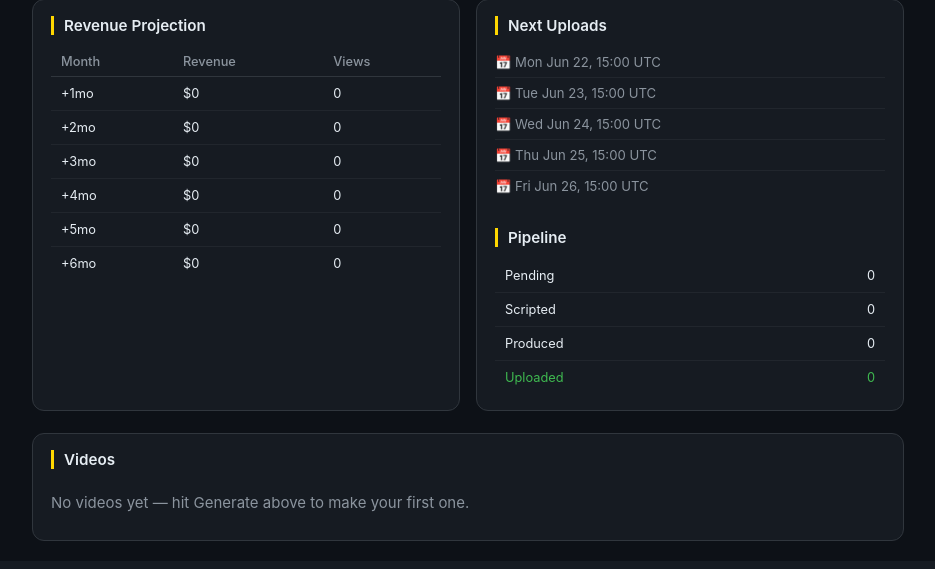
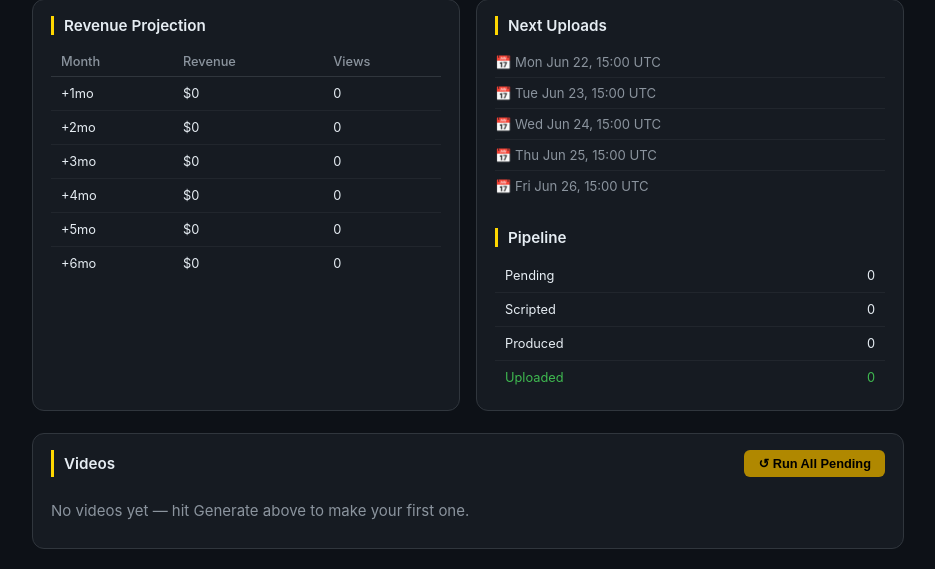
Before and after one commit to Joshuan23/Youtube-Faceless, a Flask app: page / in a window 1280 px wide. Shown: the part 516-1085 px from the top of the page, without its empty margins (172-1107 px from the left). Before the commit the page ends 1057 px from the top, so only its background shows below. Run offline with Flask 3, Linux system fonts and the light colour scheme; data that the repository does not hold is empty; some libraries are stand-ins or nearby versions.

Commit message:
Run All Pending button + Retry on every stuck status
- 'Run All Pending' button kicks off full pipeline for all non-uploaded videos at once
- /api/run-all endpoint fires a background thread per video
- Retry/Run button now shows on ALL statuses except 'uploaded' (was missing on 'pending')
- Startup cleanup now resets 'scripting' and 'voiced' in addition to 'uploading'

Co-Authored-By: Claude Sonnet 4.6 <noreply@anthropic.com>
Claude-Session: https://claude.ai/code/session_01YNcmHNQkZBha5UDuogtPfM

```diff
--- a/dashboard/app.py
+++ b/dashboard/app.py
@@ -45,10 +45,12 @@ _pipelines: dict[int, object] = {}
 # holds pending OAuth flow between requests
 _yt_flow = {}
 
-# On startup: reset any "uploading" videos to "error" — those threads died with the container
+# On startup: reset all in-progress statuses — those threads died with the container
+_STUCK_STATUSES = ["uploading", "scripting", "voiced"]
 try:
-    for v in db.list_videos(status="uploading", limit=100):
-        db.update_video(v["id"], status="error")
+    for _stuck in _STUCK_STATUSES:
+        for v in db.list_videos(status=_stuck, limit=100):
+            db.update_video(v["id"], status="error")
 except Exception:
     pass
 
@@ -192,6 +194,42 @@ def api_retry(video_id):
     return jsonify({"ok": True, "video_id": video_id})
 
 
+@app.route("/api/run-all", methods=["POST"])
+def api_run_all():
+    """Kick off full pipeline for every non-uploaded video."""
+    all_videos = db.list_videos(limit=100)
+    skipped_statuses = {"uploaded", "uploading"}
+    count = 0
+    for video in all_videos:
+        vid_id = video["id"]
+        status = video.get("status") or "pending"
+        if status in skipped_statuses:
+            continue
+        if _jobs.get(vid_id) == "running":
+            continue
+        topic = video.get("topic") or ""
+        niche  = video.get("niche") or "personal_finance"
+        if not topic:
+            continue
+        _jobs[vid_id] = "running"
+        count += 1
+
+        def _do(v_id=vid_id, t=topic, n=niche):
+            try:
+                from src.pipeline import Pipeline
+                p = Pipeline(skip_upload=False, dry_run=False, speed_mode=True)
+                _pipelines[v_id] = p
+                p.run_topic(t, n, video_id=v_id)
+                _jobs[v_id] = "done"
+            except Exception as e:
+                _jobs[v_id] = f"error: {e}"
+                db.update_video(v_id, status="error")
+
+        threading.Thread(target=_do, daemon=True).start()
+
+    return jsonify({"ok": True, "count": count})
+
+
 @app.route("/api/stats")
 def api_stats():
     return jsonify({
--- a/dashboard/templates/index.html
+++ b/dashboard/templates/index.html
@@ -205,7 +205,10 @@
 
   <!-- ── VIDEO TABLE ──────────────────────────────────────────────── -->
   <div class="card">
-    <div class="section-title">Videos</div>
+    <div class="section-title" style="display:flex;justify-content:space-between;align-items:center">
+      Videos
+      <button onclick="runAllPending(this)" style="padding:6px 14px;background:#b08800;color:#000;border:none;border-radius:6px;font-size:.8rem;cursor:pointer;font-weight:700">↺ Run All Pending</button>
+    </div>
     {% if videos %}
     <table>
       <thead><tr><th>Title</th><th>Status</th><th>Views</th><th>Revenue</th></tr></thead>
@@ -223,10 +226,12 @@
           </td>
           <td>
             <span class="badge badge-{{ v.status }}">{{ v.status }}</span>
-            {% if v.status == 'produced' %}
+            {% if v.status == 'uploaded' %}
+              {# nothing — already done #}
+            {% elif v.status == 'produced' %}
               <button onclick="triggerUpload({{ v.id }}, this)" style="margin-left:8px;padding:3px 10px;background:#238636;color:#fff;border:none;border-radius:6px;font-size:.75rem;cursor:pointer;font-weight:600">⬆ Upload</button>
-            {% elif v.status in ['thumbnailed','error','uploading'] %}
-              <button onclick="triggerRetry({{ v.id }}, this)" style="margin-left:8px;padding:3px 10px;background:#b08800;color:#000;border:none;border-radius:6px;font-size:.75rem;cursor:pointer;font-weight:600">↺ Retry</button>
+            {% else %}
+              <button onclick="triggerRetry({{ v.id }}, this)" style="margin-left:8px;padding:3px 10px;background:#b08800;color:#000;border:none;border-radius:6px;font-size:.75rem;cursor:pointer;font-weight:600">↺ Run</button>
             {% endif %}
           </td>
           <td>{{ "{:,}".format(v.views) }}</td>
@@ -341,11 +346,20 @@ async function triggerUpload(id, btn) {
 }
 
 async function triggerRetry(id, btn) {
-  btn.disabled = true; btn.textContent = 'Retrying…';
+  btn.disabled = true; btn.textContent = 'Working…';
   const r = await fetch(`/api/retry/${id}`, {method:'POST'});
   const d = await r.json();
-  if (d.ok) { btn.textContent = '⏳ Working…'; btn.style.background='#444'; }
+  if (d.ok) { btn.textContent = '⏳ Running…'; btn.style.background='#444'; }
   else { btn.textContent = '✗ ' + d.error; btn.style.background='#f85149'; }
+}
+
+async function runAllPending(btn) {
+  btn.disabled = true; btn.textContent = '⏳ Starting all…';
+  const r = await fetch('/api/run-all', {method:'POST'});
+  const d = await r.json();
+  btn.textContent = `✓ Started ${d.count} videos`;
+  btn.style.background = '#238636'; btn.style.color = '#fff';
+  setTimeout(() => location.reload(), 2000);
 }
 </script>
 </body>
```
